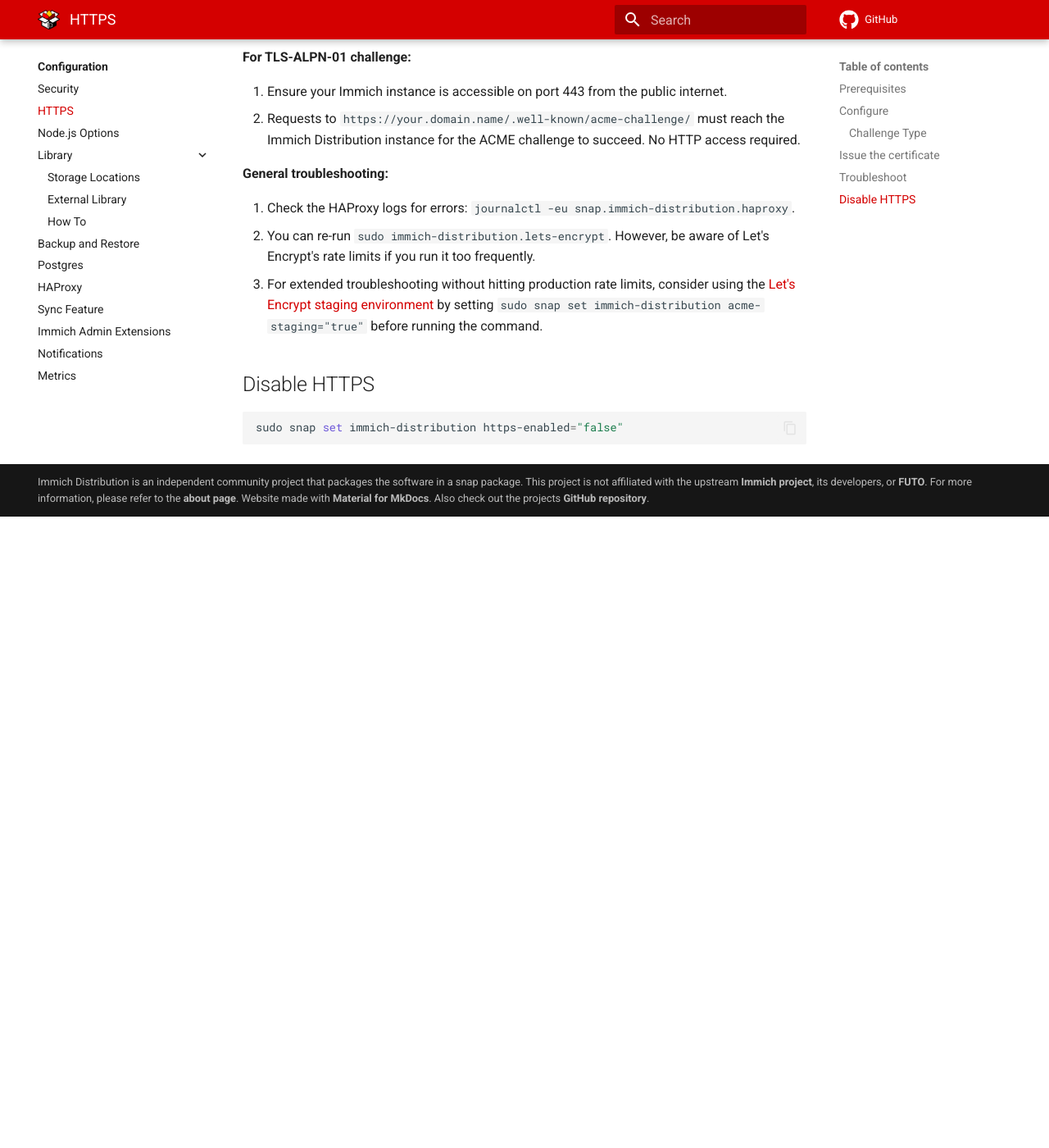
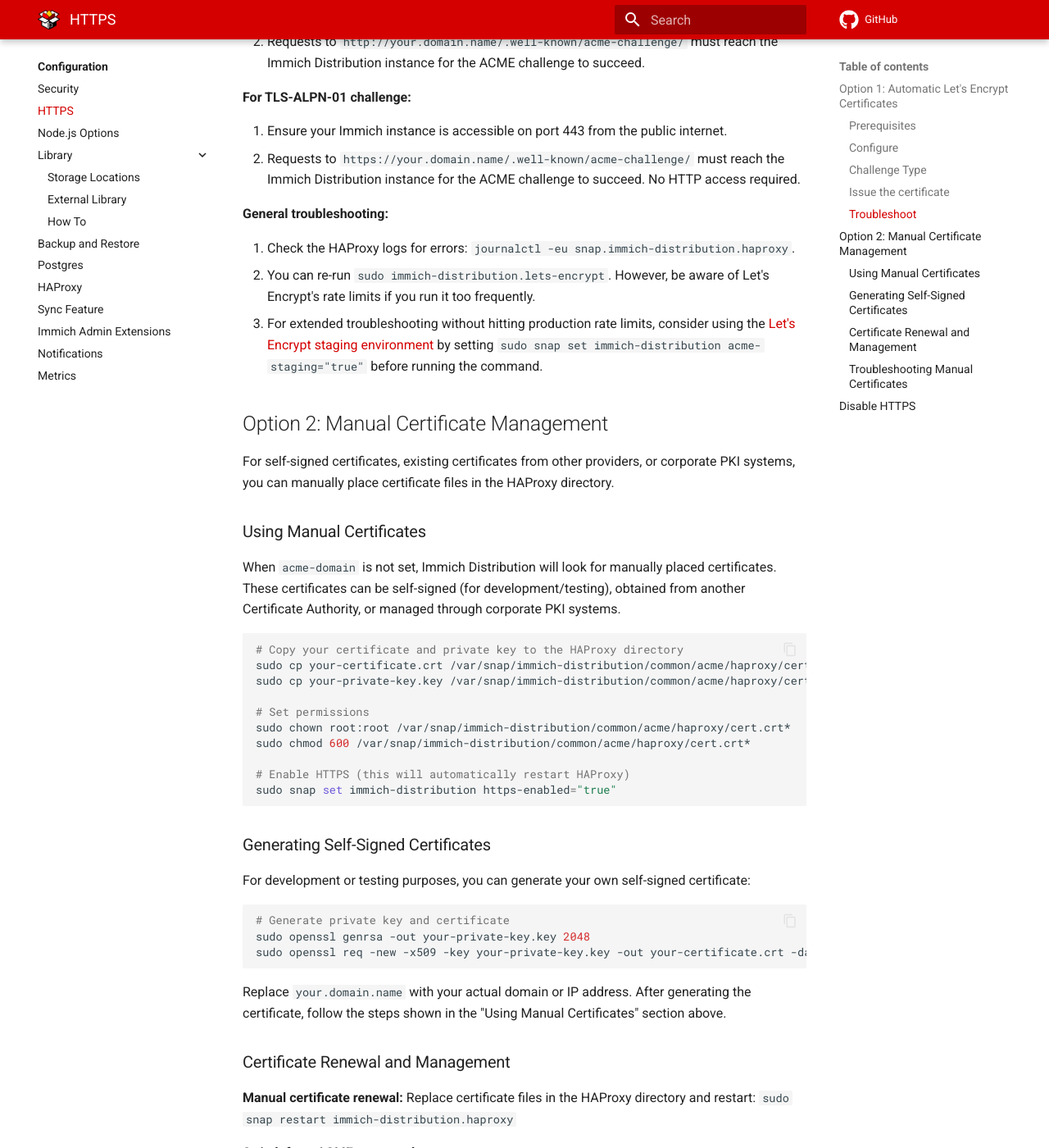
Before and after one commit to nsg/immich-distribution, an MkDocs documentation site: the page built from docs/docs/configuration/https.md, in a window 1280 px wide and 1400 px high, scrolled down 1702 px. Shown: the whole window at 82% size. Built offline with MkDocs 1.6.1 and Material for MkDocs 9.7.7, drawn with Linux system fonts in a browser that asks for light colours; comment, search, counter and statistics services are not loaded; before the commit the page ends 2332 px from its top, so only the background shows below that; some of the changed text lies outside the part shown.

Commit message:
Document the new https options

````diff
--- a/docs/docs/configuration/https.md
+++ b/docs/docs/configuration/https.md
@@ -1,8 +1,12 @@
 # Configure HTTPS
 
-This page explains how to enable the built-in HTTPS certificate management in Immich Distribution. If you already have an existing infrastructure for TLS certificates (e.g., a reverse proxy like Nginx or Caddy), you can ignore this section and configure your load balancer to forward traffic to Immich Distribution on port 80.
+This page explains how to enable HTTPS in Immich Distribution. You can use either the built-in Let's Encrypt certificate management or provide your own certificates.
 
-## Prerequisites
+If you already have an existing infrastructure for TLS certificates (e.g., a reverse proxy like Nginx or Caddy), you can ignore this section and configure your load balancer to forward traffic to Immich Distribution on port 80.
+
+## Option 1: Automatic Let's Encrypt Certificates
+
+### Prerequisites
 
 HTTPS requires a domain name (e.g., `immich.example.com`); it will not work with IP addresses (e.g., `192.168.1.10`). Immich Distribution has built-in support for issuing free TLS certificates from [Let's Encrypt](https://letsencrypt.org/).
 
@@ -10,7 +14,7 @@
 
 Your Immich installation must be accessible from the internet on TCP port 80 (for http challenge) or port 443 (for https/tls challenge). If you are running this on a home network, you will need to configure port forwarding on your router. A server hosted with a cloud provider typically won't require router port forwarding, but you may need to adjust firewall rules.
 
-## Configure
+### Configure
 
 Use snapd's configuration options to set `acme-domain` and `acme-email` to their appropriate values. The domain name should be the one pointing to your Immich installation. Please use a real email address, as it will be associated with your Let's Encrypt account. Let's Encrypt uses this email to send important notifications about your certificate, such as expiration warnings.
 
@@ -33,7 +37,7 @@
 sudo snap set immich-distribution acme-challenge-type="http"
 ```
 
-## Issue the certificate
+### Issue the certificate
 
 The following command will attempt to register a Let's Encrypt account (if one doesn't exist for the email) and issue the certificate. It will also automatically enable HTTPS in Immich Distribution using this new certificate.
 
@@ -43,7 +47,7 @@
 
 Try accessing your site via `https://your.domain.name`. If it loads successfully, you are all set! The certificate should renew automatically before it expires.
 
-## Troubleshoot
+### Troubleshoot
 
 **For HTTP-01 challenge (default):**
 
@@ -61,6 +65,75 @@
 4. You can re-run `sudo immich-distribution.lets-encrypt`. However, be aware of Let's Encrypt's rate limits if you run it too frequently.
 5. For extended troubleshooting without hitting production rate limits, consider using the [Let's Encrypt staging environment](https://letsencrypt.org/docs/staging-environment/) by setting `sudo snap set immich-distribution acme-staging="true"` before running the command.
 
+## Option 2: Manual Certificate Management
+
+For self-signed certificates, existing certificates from other providers, or corporate PKI systems, you can manually place certificate files in the HAProxy directory.
+
+### Using Manual Certificates
+
+When `acme-domain` is not set, Immich Distribution will look for manually placed certificates. These certificates can be self-signed (for development/testing), obtained from another Certificate Authority, or managed through corporate PKI systems.
+
+```sh
+# Copy your certificate and private key to the HAProxy directory
+sudo cp your-certificate.crt /var/snap/immich-distribution/common/acme/haproxy/cert.crt
+sudo cp your-private-key.key /var/snap/immich-distribution/common/acme/haproxy/cert.crt.key
+
+# Set permissions
+sudo chown root:root /var/snap/immich-distribution/common/acme/haproxy/cert.crt*
+sudo chmod 600 /var/snap/immich-distribution/common/acme/haproxy/cert.crt*
+
+# Enable HTTPS (this will automatically restart HAProxy)
+sudo snap set immich-distribution https-enabled="true"
+```
+
+### Generating Self-Signed Certificates
+
+For development or testing purposes, you can generate your own self-signed certificate:
+
+```sh
+# Generate private key and certificate
+sudo openssl genrsa -out your-private-key.key 2048
+sudo openssl req -new -x509 -key your-private-key.key -out your-certificate.crt -days 365 -subj "/C=US/ST=State/L=City/O=Organization/CN=your.domain.name"
+```
+
+Replace `your.domain.name` with your actual domain or IP address. After generating the certificate, follow the steps shown in the "Using Manual Certificates" section above.
+
+### Certificate Renewal and Management
+
+**Manual certificate renewal:**
+Replace certificate files in the HAProxy directory and restart: `sudo snap restart immich-distribution.haproxy`
+
+**Switch from ACME to manual:**
+```sh
+sudo snap unset immich-distribution acme-domain
+# Place manual certificates as described above
+sudo snap restart immich-distribution.haproxy
+```
+
+**Switch from manual to ACME:**
+```sh
+sudo snap set immich-distribution acme-domain="your.domain.name"
+sudo snap set immich-distribution acme-email="your@email.com"
+sudo immich-distribution.lets-encrypt
+```
+
+### Troubleshooting Manual Certificates
+
+**Verify files and permissions:**
+```sh
+sudo ls -la /var/snap/immich-distribution/common/acme/haproxy/
+```
+
+**Check certificate validity:**
+```sh
+sudo openssl x509 -in /var/snap/immich-distribution/common/acme/haproxy/cert.crt -text -noout
+```
+
+**Check HAProxy logs:**
+```sh
+journalctl -eu snap.immich-distribution.haproxy
+```
+
 ## Disable HTTPS
 
 ```sh
````
